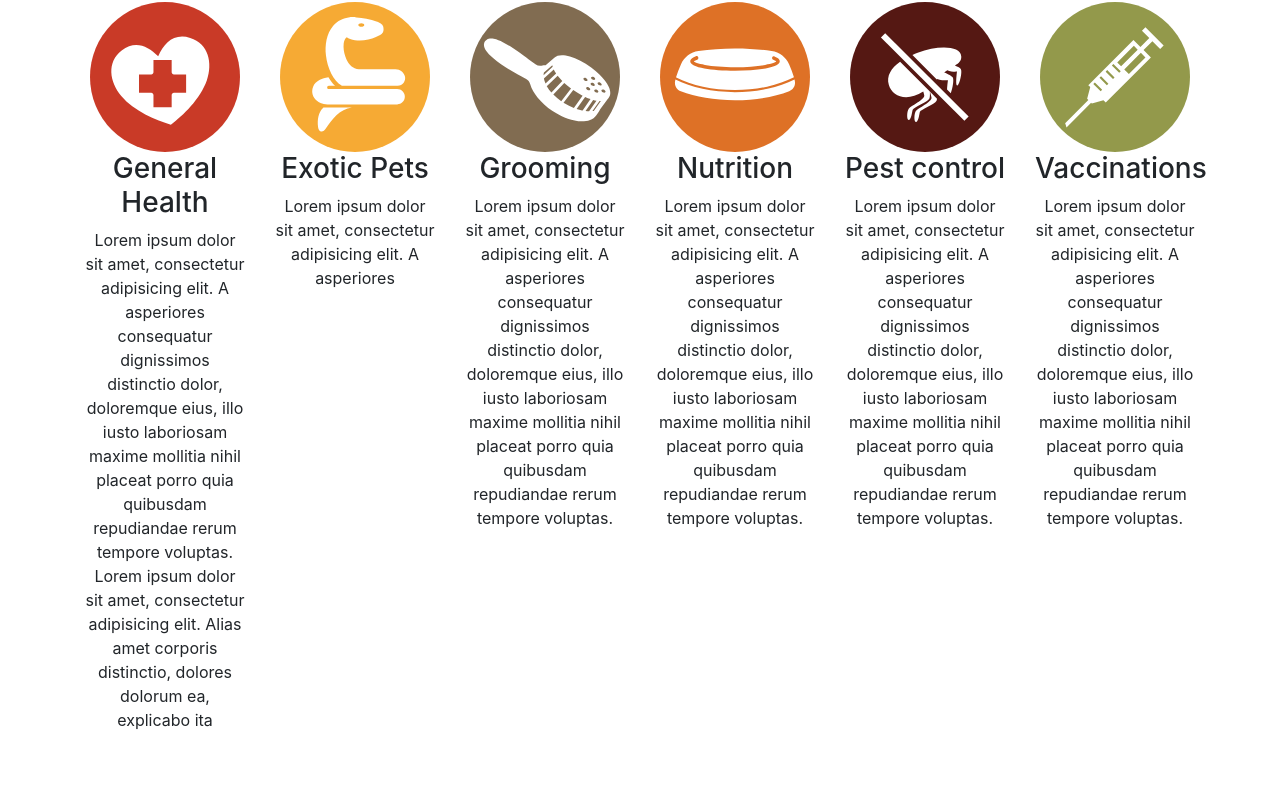
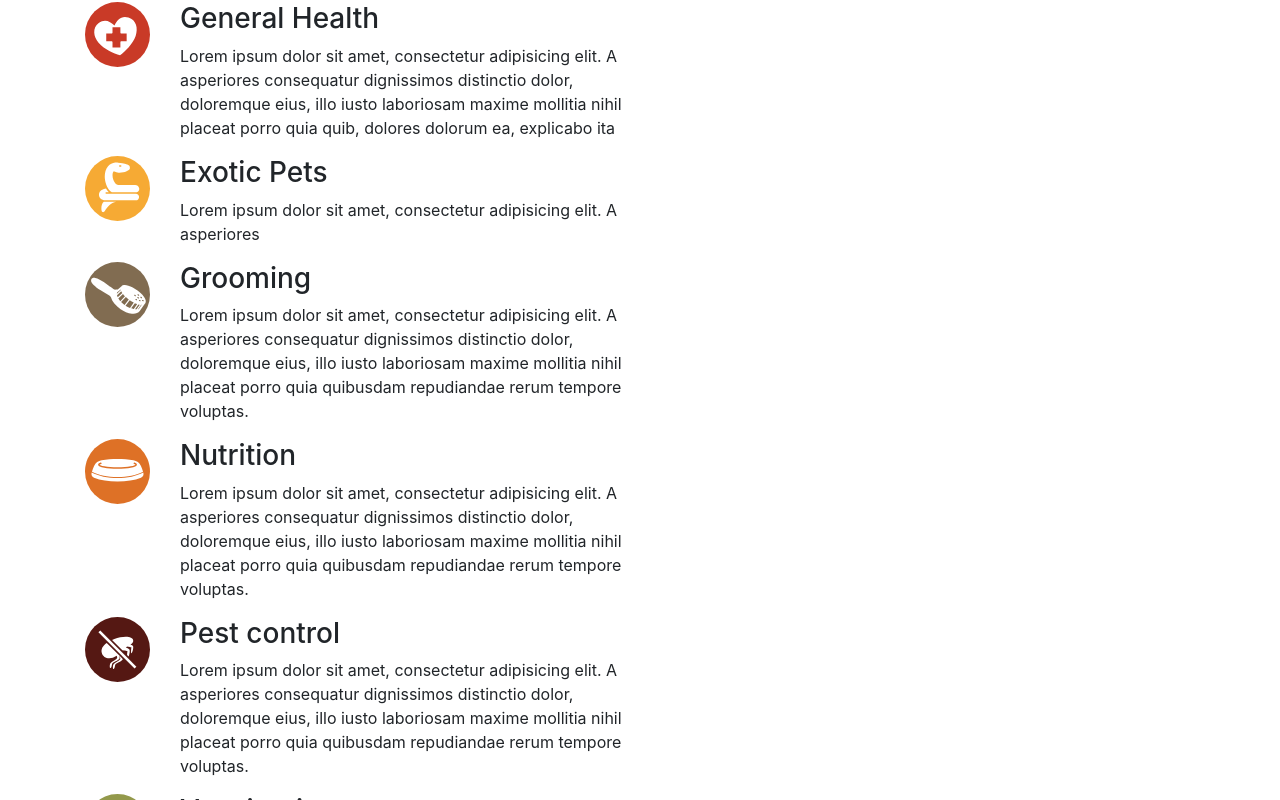
Before and after one commit to harna100/lynda-boostrap-tutorial, a plain HTML site: page index.html in a window 1280 px wide. Shown: the part 44-844 px from the top of the page. Before the commit the page ends 800 px from the top, so only its background shows below. Drawn offline with Linux system fonts and the light colour scheme.

Commit message:
2-7 Nesting Columns
Adds example of nesting rows inside rows to use additional grids

```diff
--- a/css/styles.css
+++ b/css/styles.css
@@ -13,3 +13,12 @@
 .services section {
     text-align: center;
 }
+
+@media (min-width: 1200px){
+    h3{
+        margin-top: 0;
+    }
+    .services section {
+        text-align: left;
+    }
+}
--- a/index.html
+++ b/index.html
@@ -12,37 +12,72 @@
     <div class="services container">
         <h2>Services</h2>
         <div class="row">
-            <section class="col-xs-offset-3 col-xs-6 sm-offset-0 col-sm-6 col-md-4 col-lg-2">
+            <section class="col-xs-offset-3 col-xs-6 sm-offset-0 col-sm-6 col-md-4 col-lg-12">
+                <div class="row">
+                    <div class="col-lg-1 col-lg-offset-3">
                         <img src="images/icon-health.svg" alt="exotic pets" class="icon">
+                    </div>
+                    <div class="col-lg-5">
                         <h3>General Health</h3>
-                <p>Lorem ipsum dolor sit amet, consectetur adipisicing elit. A asperiores consequatur dignissimos distinctio dolor, doloremque eius, illo iusto laboriosam maxime mollitia nihil placeat porro quia quibusdam repudiandae rerum tempore voluptas.
-                Lorem ipsum dolor sit amet, consectetur adipisicing elit. Alias amet corporis distinctio, dolores dolorum ea, explicabo ita</p>
+                        <p>Lorem ipsum dolor sit amet, consectetur adipisicing elit. A asperiores consequatur dignissimos distinctio dolor, doloremque eius, illo iusto laboriosam maxime mollitia nihil placeat porro quia quib, dolores dolorum ea, explicabo ita</p>
+                    </div>
+                </div>
             </section>
             <div class="clearfix visible-sm-block"></div>
-            <section class="col-xs-offset-3 col-xs-6 sm-offset-0 col-sm-6 col-md-4 col-lg-2">
+            <section class="col-xs-offset-3 col-xs-6 sm-offset-0 col-sm-6 col-md-4 col-lg-12">
+                <div class="row">
+                    <div class="col-lg-1 col-lg-offset-3">
                         <img src="images/icon-exoticpets.svg" alt="exotic pets" class="icon">
+                    </div>
+                    <div class="col-lg-5">
                         <h3>Exotic Pets</h3>
                         <p>Lorem ipsum dolor sit amet, consectetur adipisicing elit. A asperiores </p>
+                    </div>
+                </div>
             </section>
-            <section class="col-xs-offset-3 col-xs-6 sm-offset-0 col-sm-6 col-md-4 col-lg-2">
+            <section class="col-xs-offset-3 col-xs-6 sm-offset-0 col-sm-6 col-md-4 col-lg-12">
+                <div class="row">
+                    <div class="col-lg-1 col-lg-offset-3">
                         <img src="images/icon-grooming.svg" alt="exotic pets" class="icon">
+                    </div>
+                    <div class="col-lg-5">
                         <h3>Grooming</h3>
                         <p>Lorem ipsum dolor sit amet, consectetur adipisicing elit. A asperiores consequatur dignissimos distinctio dolor, doloremque eius, illo iusto laboriosam maxime mollitia nihil placeat porro quia quibusdam repudiandae rerum tempore voluptas.</p>
+                    </div>
+                </div>
             </section>
-            <section class="col-xs-offset-3 col-xs-6 sm-offset-0 col-sm-6 col-md-4 col-lg-2">
+            <section class="col-xs-offset-3 col-xs-6 sm-offset-0 col-sm-6 col-md-4 col-lg-12">
+                <div class="row">
+                    <div class="col-lg-1 col-lg-offset-3">
                         <img src="images/icon-nutrition.svg" alt="exotic pets" class="icon">
+                    </div>
+                    <div class="col-lg-5">
                         <h3>Nutrition</h3>
                         <p>Lorem ipsum dolor sit amet, consectetur adipisicing elit. A asperiores consequatur dignissimos distinctio dolor, doloremque eius, illo iusto laboriosam maxime mollitia nihil placeat porro quia quibusdam repudiandae rerum tempore voluptas.</p>
+                    </div>
+                </div>
             </section>
-            <section class="col-xs-offset-3 col-xs-6 sm-offset-0 col-sm-6 col-md-4 col-lg-2">
+            <section class="col-xs-offset-3 col-xs-6 sm-offset-0 col-sm-6 col-md-4 col-lg-12">
+                <div class="row">
+                    <div class="col-lg-1 col-lg-offset-3">
                         <img src="images/icon-pestcontrol.svg" alt="exotic pets" class="icon">
+                    </div>
+                    <div class="col-lg-5">
                         <h3>Pest control</h3>
                         <p>Lorem ipsum dolor sit amet, consectetur adipisicing elit. A asperiores consequatur dignissimos distinctio dolor, doloremque eius, illo iusto laboriosam maxime mollitia nihil placeat porro quia quibusdam repudiandae rerum tempore voluptas.</p>
+                    </div>
+                </div>
             </section>
-            <section class="col-xs-offset-3 col-xs-6 sm-offset-0 col-sm-6 col-md-4 col-lg-2">
+            <section class="col-xs-offset-3 col-xs-6 sm-offset-0 col-sm-6 col-md-4 col-lg-12">
+                <div class="row">
+                    <div class="col-lg-1 col-lg-offset-3">
                         <img src="images/icon-vaccinations.svg" alt="exotic pets" class="icon">
+                    </div>
+                    <div class="col-lg-5">
                         <h3>Vaccinations</h3>
                         <p>Lorem ipsum dolor sit amet, consectetur adipisicing elit. A asperiores consequatur dignissimos distinctio dolor, doloremque eius, illo iusto laboriosam maxime mollitia nihil placeat porro quia quibusdam repudiandae rerum tempore voluptas.</p>
+                    </div>
+                </div>
             </section>
         </div>
     </div>
```
Lines whose indentation alone changed are shown as unchanged.
